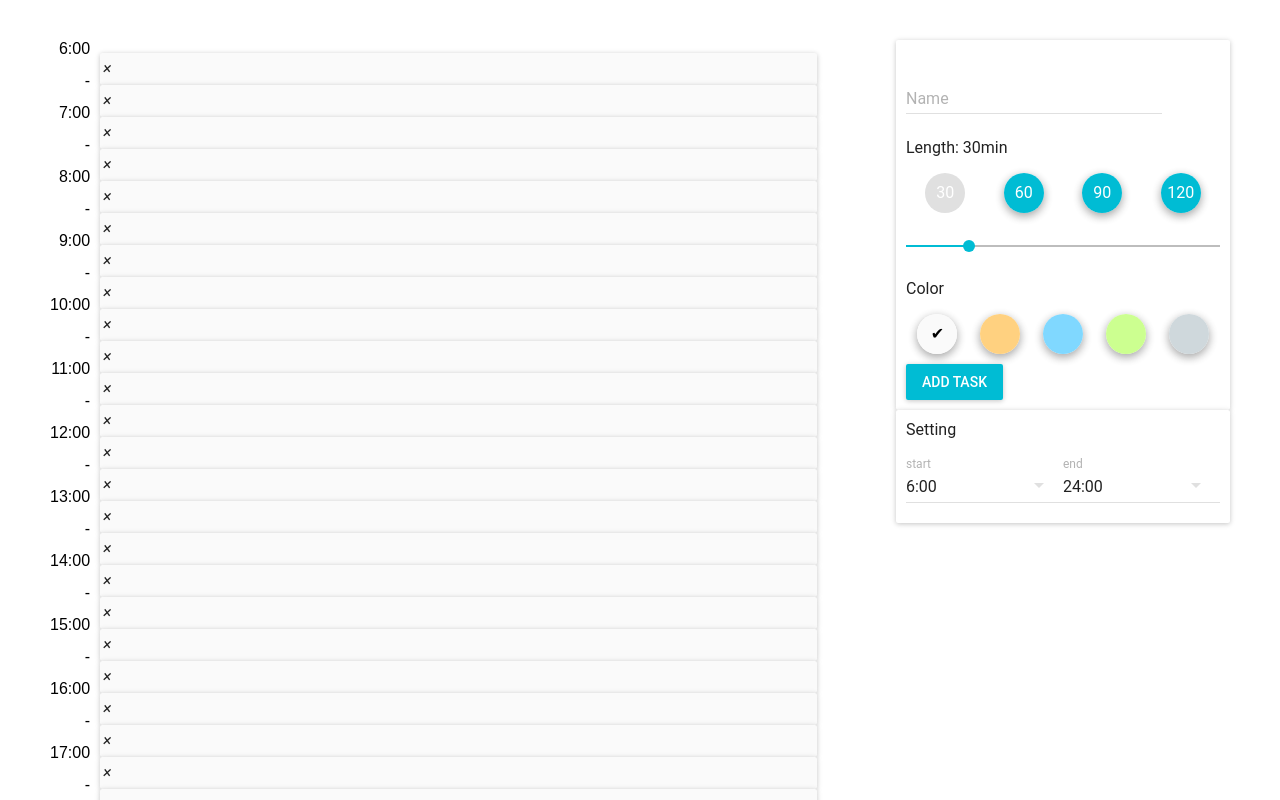
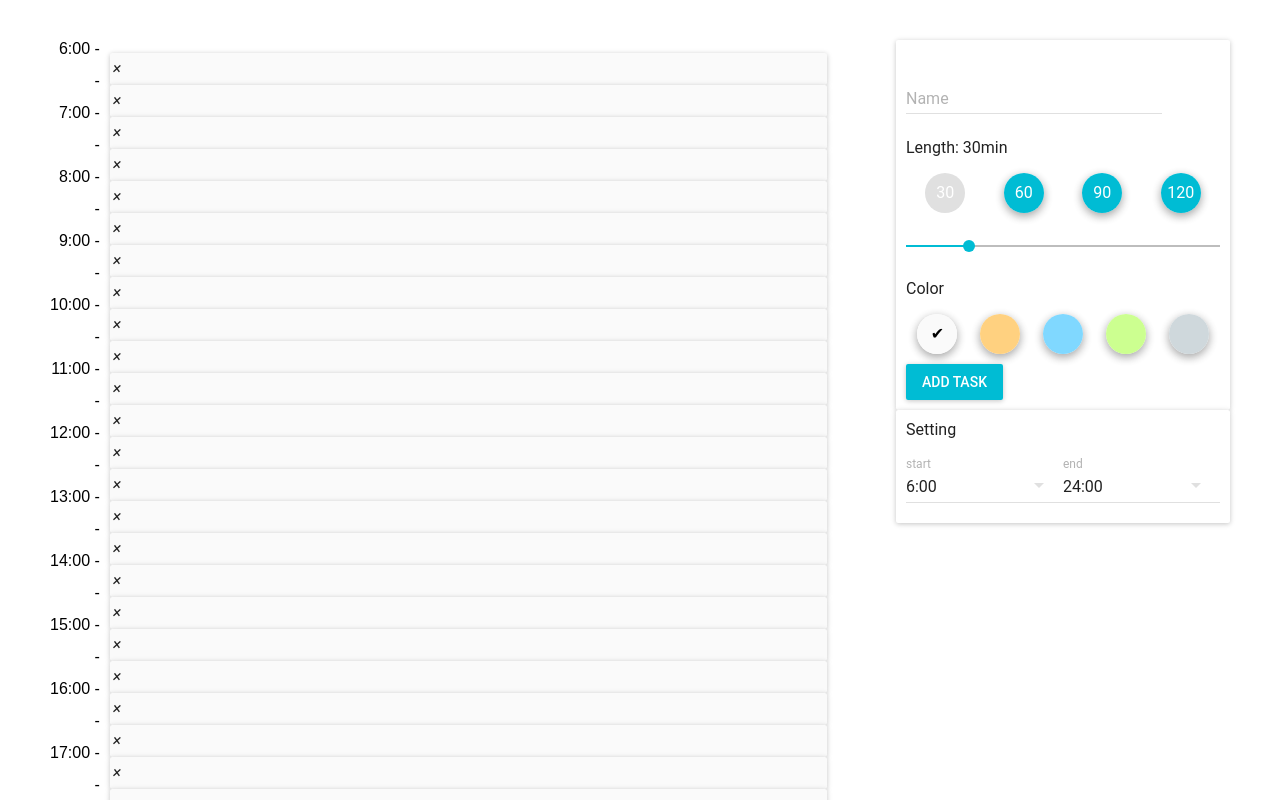
Before and after one commit to chikuwa111/day_scheduler, a React (Create React App) app: page / in a window 1280 px wide. Shown: the top 800 px of the page. Built offline with nearby package versions, Linux system fonts and the light colour scheme.

Commit message:
Update Timeline

```diff
--- a/src/components/Timeline.js
+++ b/src/components/Timeline.js
@@ -6,7 +6,7 @@ const Timeline = ({start, end}) => {
     <div>
       {timelineArray.map((time, i) => (
         <div key={time}>
-          <div style={style}>{`${time}:00`}</div>
+          <div style={style}>{`${time}:00 -`}</div>
           {i !== timelineArray.length - 1 && <div style={style}>-</div>}
         </div>
       ))}
```
